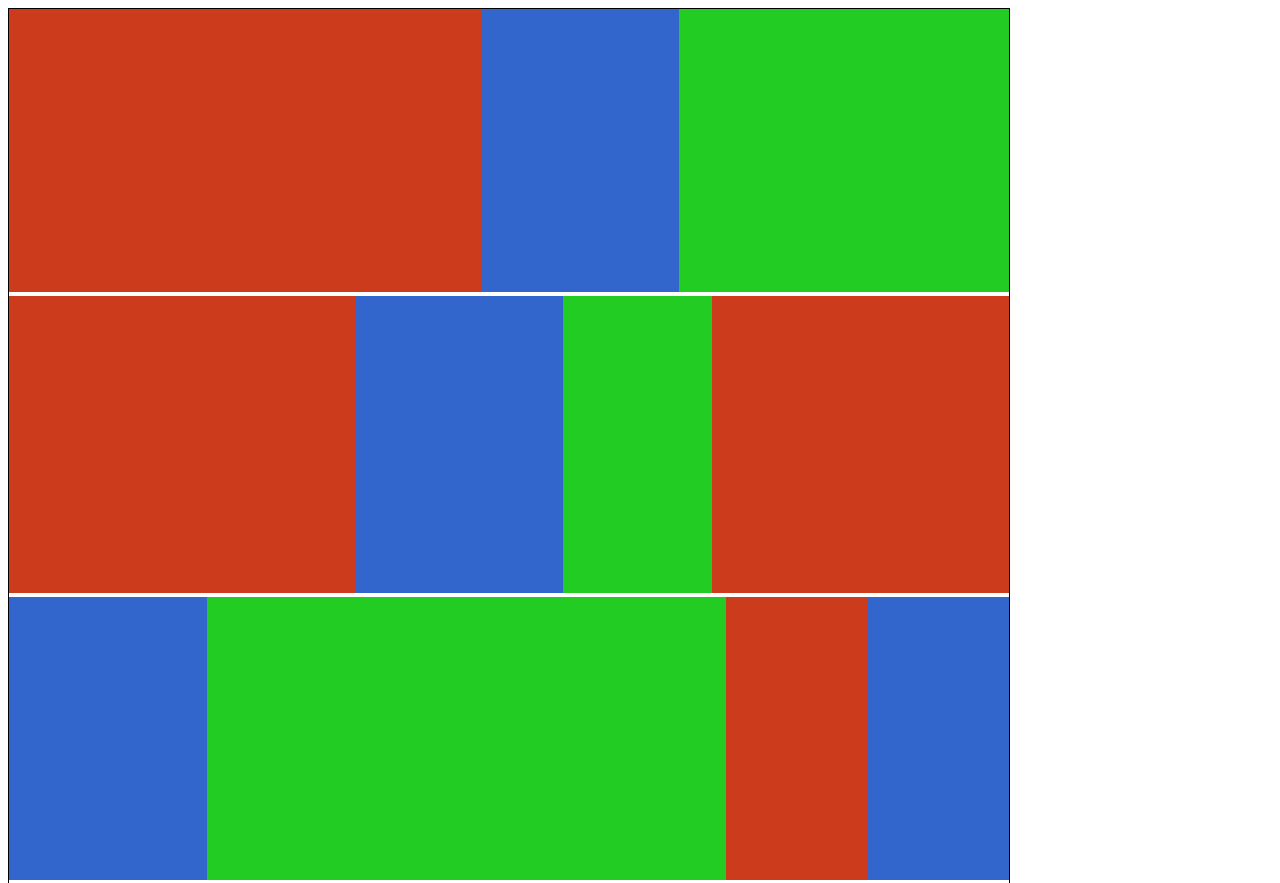
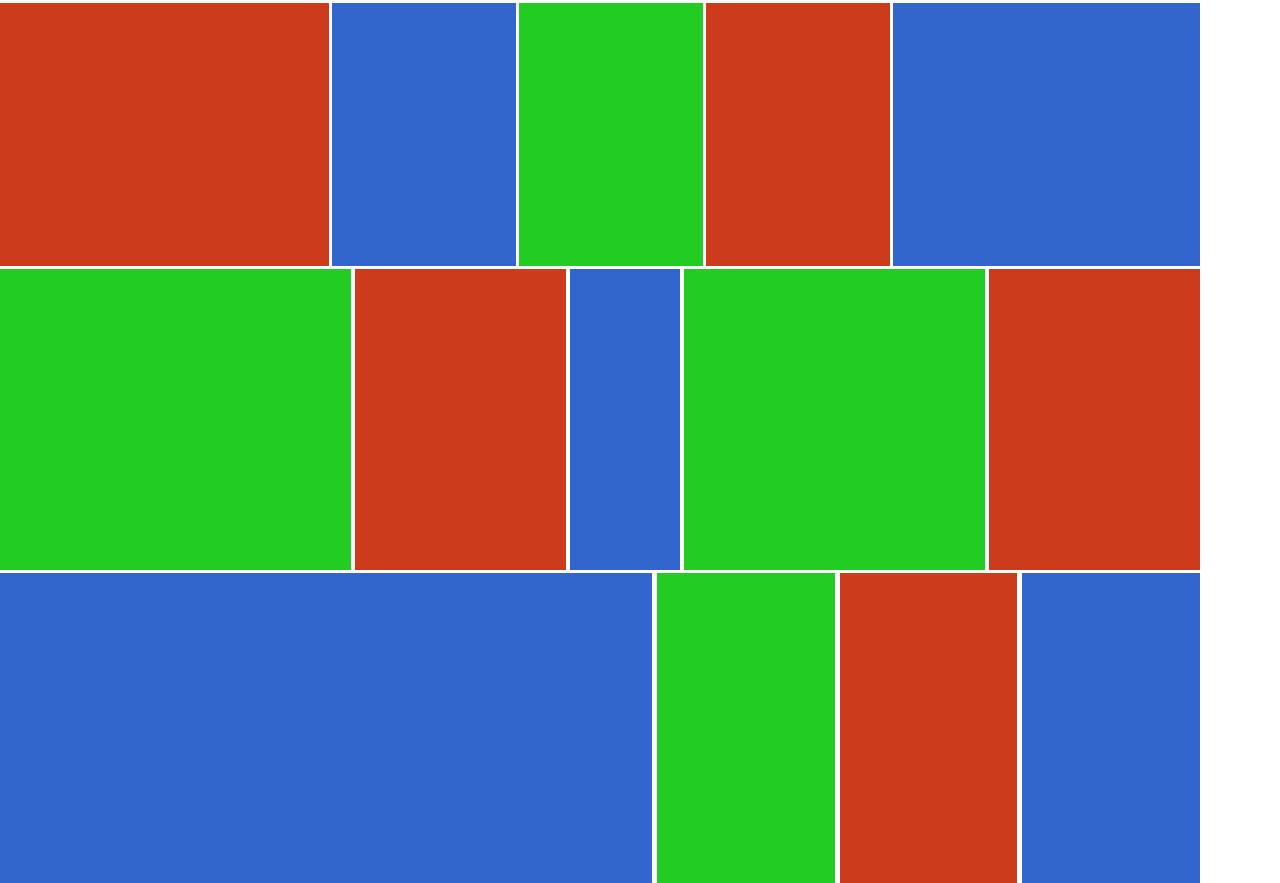
Before and after one commit to ymetalnikov/fick, a React app: page / in a window 1280 px wide. Shown: the top 883 px of the page. Built offline with nearby package versions, Linux system fonts and the light colour scheme.

Commit message:
flex layout

```diff
--- a/public/index.html
+++ b/public/index.html
@@ -3,6 +3,12 @@
 <head>
     <meta charset="UTF-8">
     <title>Title</title>
+    <style>
+        body, div {
+            padding: 0;
+            margin: 0;
+        }
+    </style>
 </head>
 <body>
     <div id="app"></div>
--- a/src/Gallery/index.js
+++ b/src/Gallery/index.js
@@ -3,7 +3,7 @@ import { getGeometry } from '../utils/index';
 import imgs from '../data/imgs.json';
 
 console.time('flick');
-const imgsStroke = getGeometry(imgs, 1000);
+const imgsStroke = getGeometry(imgs, 1200);
 console.timeEnd('flick');
 
 const thousand = new Array(1000);
@@ -12,25 +12,49 @@ console.time('thousand');
 thousand.forEach((item, index) => { new Object({ index }); });
 console.timeEnd('thousand');
 
+console.time('second');
+setTimeout(() => {
+    console.timeEnd('second');
+}, 1000);
+
 const colors = require('../data/colors');
 
 class Gallery extends Component {
+
+    componentDidMount() {
+        console.timeEnd('render');
+    }
+
     render() {
+        console.time('render');
         let i = 0;
 
-        return <div style={{ width: "1000px", border: '1px solid black', display: "inline-block"}}>
+        return <div style={{
+            width: "1200px",
+            // border: '1px solid black',
+            display: "inline-block"
+        }}>
             {imgsStroke.map((row) => (
-                row.map(box => (
-                    <div
+                <div
+                    style={{
+                        display: "flex",
+                        justifyContent: "space-between",
+                        marginTop: "3px",
+                    }}
+                >
+                    {row.map((item, index) => {
+                    const { box } = item;
+                    return <div
                         style={{
+                            // marginRight: row.length === index + 1 ? '0' : '5px',
                             backgroundColor: colors[i++],
-                            boxShadow: 'insert 3px 4px 5px #000',
                             display: "inline-block",
                             height: `${box.height}px`,
                             width: `${box.width}px`,
                         }}
                     />
-                ))
+                })}
+                </div>
             ))}
         </div>
     }
--- a/src/data/imgs.json
+++ b/src/data/imgs.json
@@ -1,6 +1,15 @@
 [
   {
+    "url": "some.url/",
     "width": 500,
+    "height": 400
+  },
+  {
+    "width": 210,
+    "height": 300
+  },
+  {
+    "width": 210,
     "height": 300
   },
   {
@@ -20,7 +29,7 @@
     "height": 300
   },
   {
-    "width": 150,
+    "width": 110,
     "height": 300
   },
   {
@@ -69,6 +78,10 @@
   },
   {
     "width": 150,
+    "height": 300
+  },
+  {
+    "width": 100,
     "height": 300
   },
   {
@@ -486,5 +499,13 @@
   {
     "width": 150,
     "height": 300
+  },
+  {
+    "width": 150,
+    "height": 300
+  },
+  {
+    "width": 150,
+    "height": 300
   }
 ]
--- a/src/utils/index.js
+++ b/src/utils/index.js
@@ -1,31 +1,46 @@
+const getOffset = (length, index) => {
+    return length === index + 1 ? 0 : 3;
+};
 
 const getHeight = (hwList, width) => {
-    const hwStroke = hwList.reduce((acc, hw) => {
-        acc += hw.width/hw.height;
+    const hwStroke = hwList.reduce((acc, hw, index) => {
+        const offset = getOffset(hw.length, index);
+
+        acc += (hw.width + offset) / hw.height;
 
         return acc;
     }, 0);
 
-    return width/hwStroke;
+    return width / hwStroke;
 };
+
 const buildRow = (hwList, width) => {
     let height = 0;
 
     while (height < 250) {
-        height = getHeight(hwList, width);
+        height = getHeight(hwList.slice(0, 8), width);
         if (height < 250) {
             hwList.pop()
         }
     }
 
     return hwList.map((hw) => {
-        if (height > 400) {
-            return hw;
+        if (height > 420) {
+            return {
+                ...hw,
+                box: {
+                    height: hw.height,
+                    width: hw.width,
+                }
+            }
         }
 
         return {
-            height,
-            width: hw.width * height / hw.height
+            ...hw,
+            box: {
+                height,
+                width: hw.width * height / hw.height
+            }
         };
     });
 };
```
